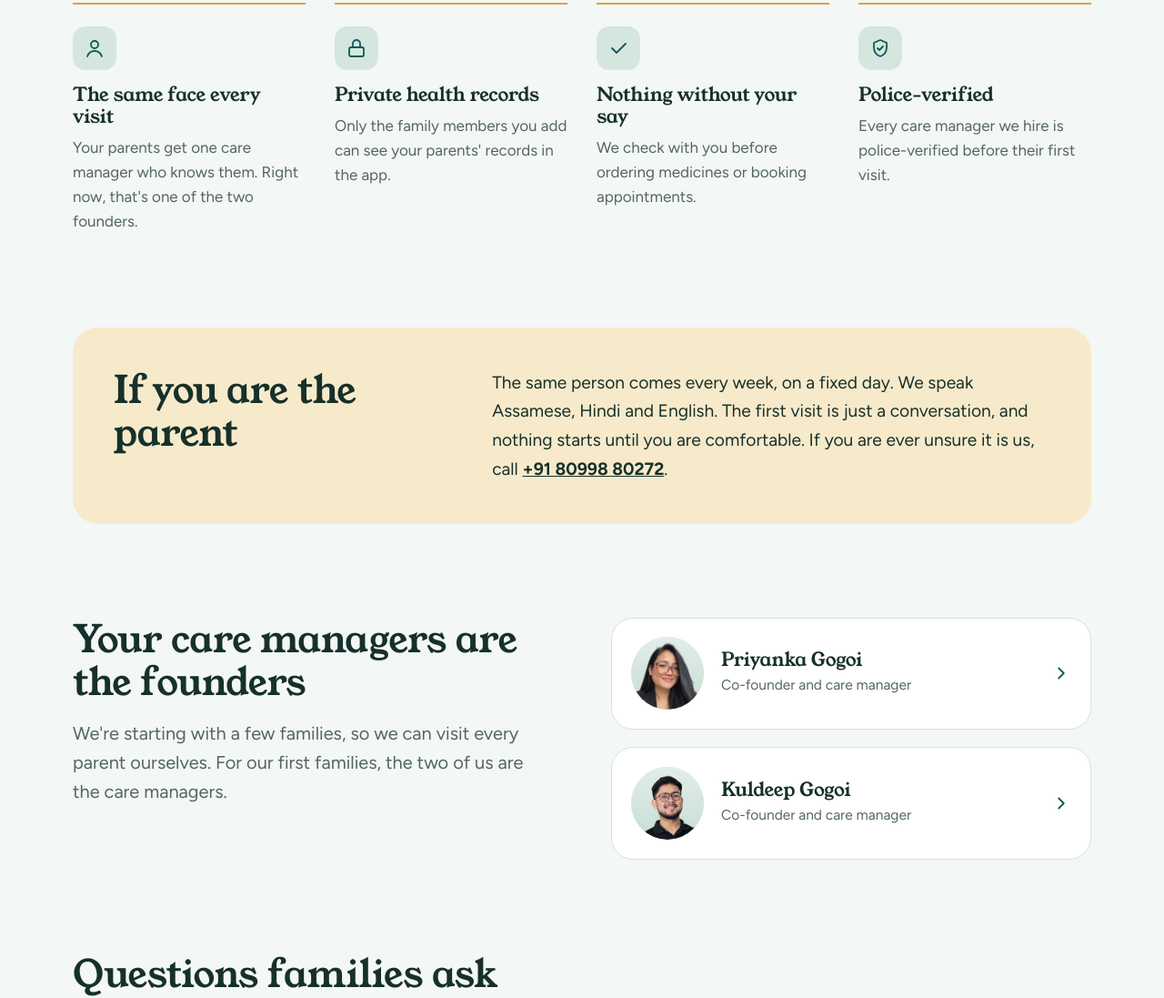
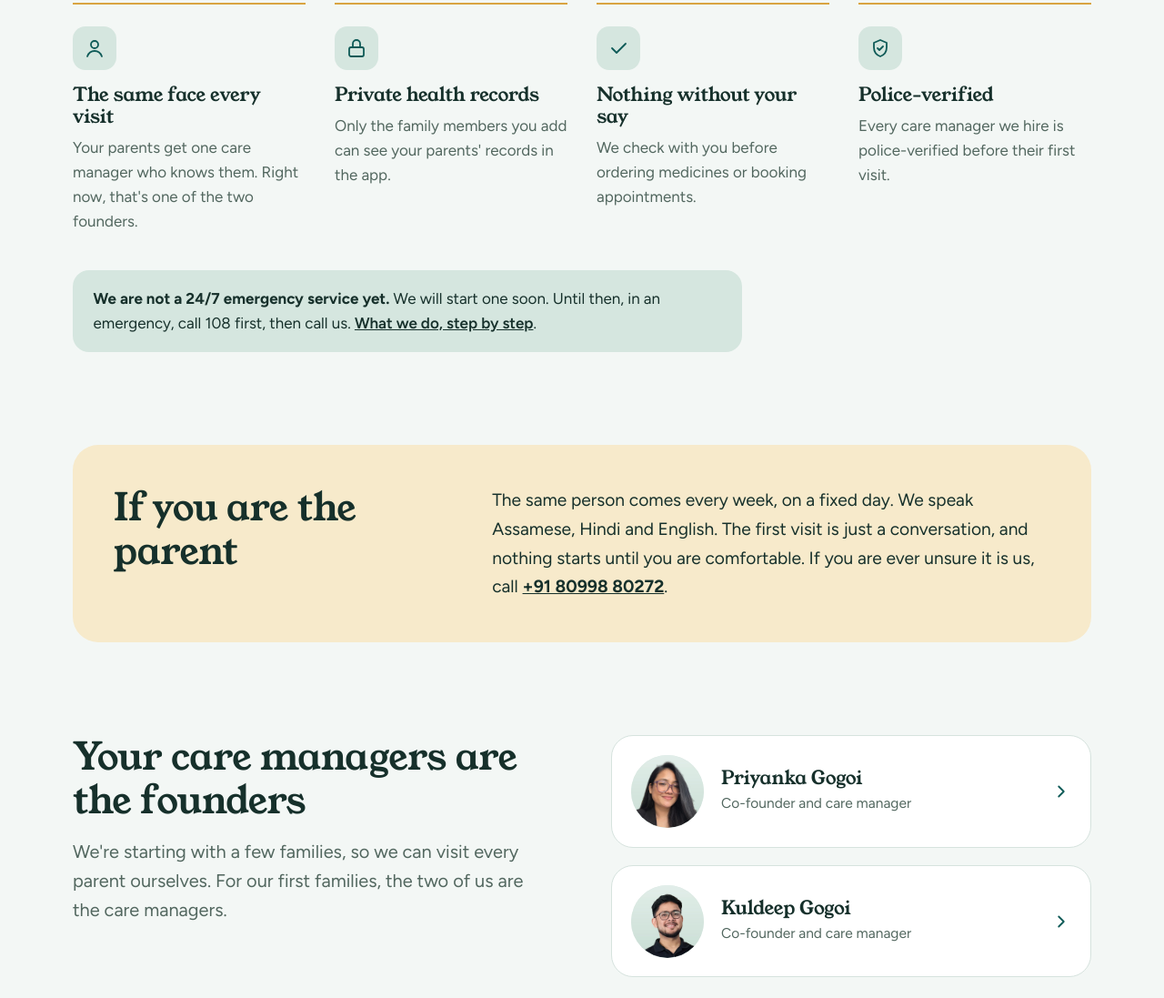
Before and after one commit to mrgogoi59/sarovan-website, a plain HTML site: page index.html in a window 1280 px wide. Shown: the part 3837-4934 px from the top of the page at 91% size. Drawn offline with Linux system fonts and the light colour scheme.

Commit message:
Home page: 24/7 emergency service is not here yet, and starts soon
- Safety section: a short note under the four points. It says we are not
  a 24/7 emergency service yet, that we will start one soon, and that until
  then families call 108 first, then us. It links to the step-by-step page.
- FAQ "Will you add emergency support later?": the answer now says the
  same thing. The old answer said we would rather not announce it early.

Co-Authored-By: Claude Fable 5.2 <noreply@anthropic.com>
Claude-Session: https://claude.ai/code/session_01CYsZaryiqkTenz7SWEyof1

```diff
--- a/index.html
+++ b/index.html
@@ -213,6 +213,8 @@ p{margin:0}
 .trust p{color:var(--muted);margin-top:.5rem}
 @media (max-width:1060px){.trust{grid-template-columns:repeat(2,1fr);gap:2.5rem 2rem}}
 @media (max-width:600px){.trust{grid-template-columns:1fr;gap:2rem}}
+.trust-note{margin-top:2.5rem;max-width:46rem;padding:1.1rem 1.4rem;border-radius:18px;background:var(--sage);color:var(--ink)}
+.trust-note a{font-weight:600}
 
 /* for the parent */
 .parent-note{display:grid;grid-template-columns:.75fr 1.25fr;gap:1rem 3rem;align-items:start;background:var(--gold-soft);border-radius:28px;padding:clamp(1.6rem,4vw,2.8rem)}
@@ -487,6 +489,7 @@ footer{padding:2.5rem 0 6rem;color:var(--muted);font-size:.92rem}
         <p>Every care manager we hire is police-verified before their first visit.</p>
       </li>
     </ul>
+    <p class="trust-note"><strong>We are not a 24/7 emergency service yet.</strong> We will start one soon. Until then, in an emergency, call 108 first, then call us. <a href="/if-something-goes-wrong/">What we do, step by step</a>.</p>
   </div>
 </section>
 
@@ -550,7 +553,7 @@ footer{padding:2.5rem 0 6rem;color:var(--muted);font-size:.92rem}
       </details>
       <details>
         <summary>Will you add emergency support later?</summary>
-        <p>Yes, it is planned. 24/7 emergency support needs a team we don't have yet, and we would rather build it properly than announce it early. Until then, in an emergency, call 108 first, then call us. For everyday care, we work with the doctors your parents already see.</p>
+        <p>Yes. We will start a 24/7 emergency service soon. Until then, in an emergency, call 108 first, then call us. For everyday care, we work with the doctors your parents already see.</p>
       </details>
       <details>
         <summary>Can you care for a parent who is bedridden or has memory problems?</summary>
```
